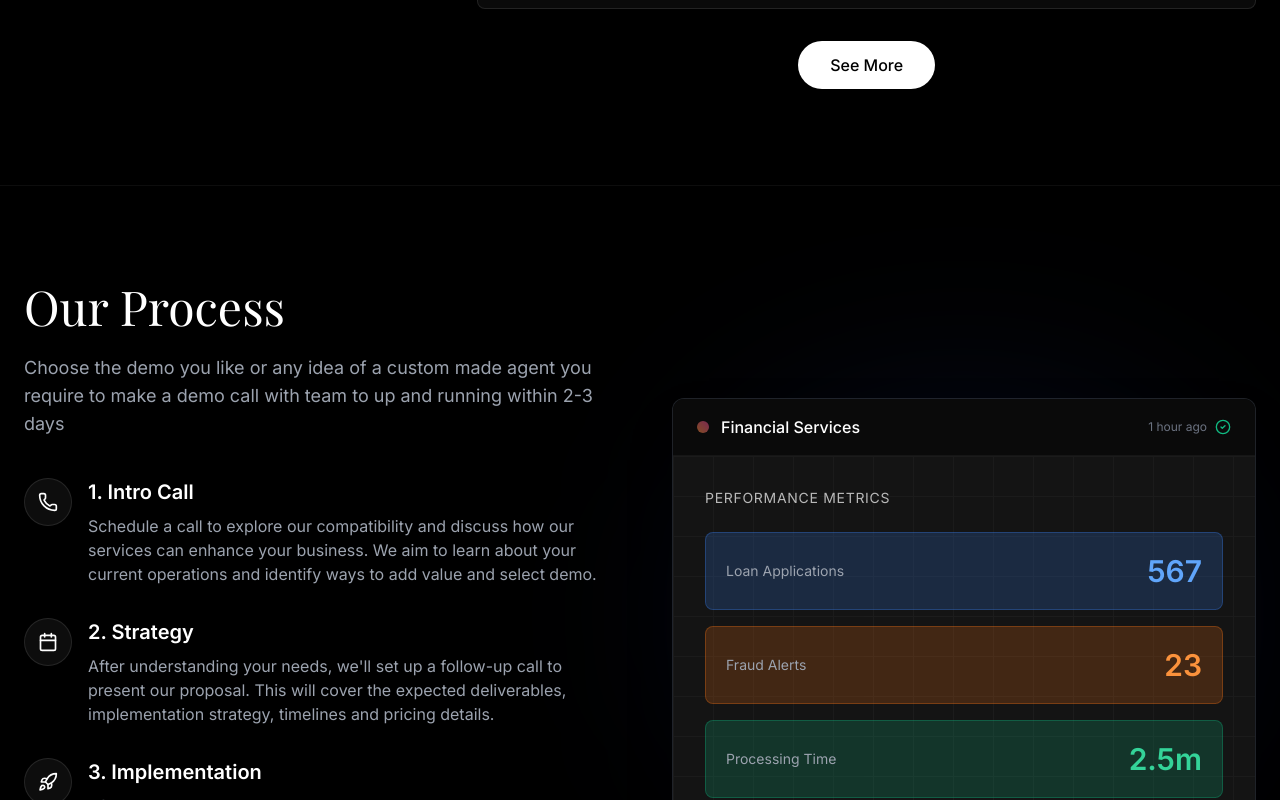
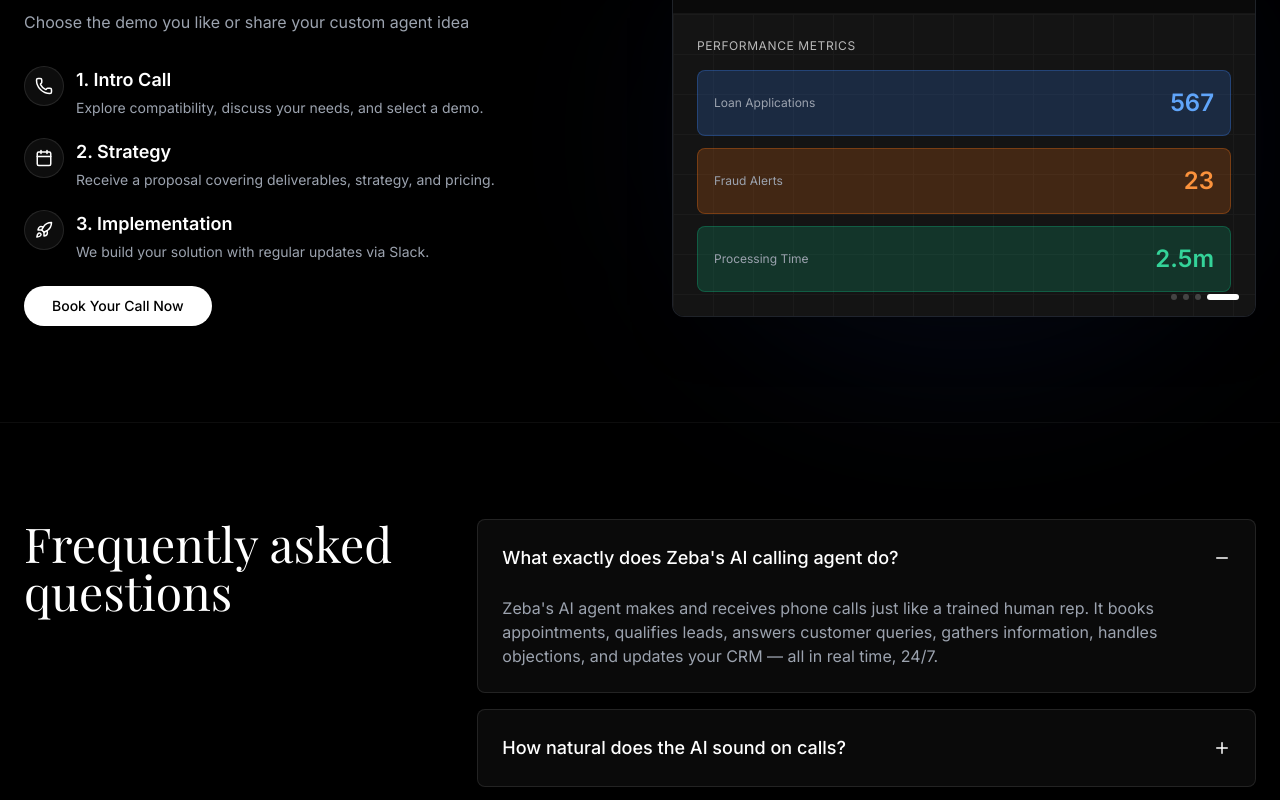
Before and after one commit to Owlflow-AI/Zeba-Website, a React (Vite) app: page / in a window 1280 px wide. Shown: the part 4640-5440 px from the top of the page. Built offline with nearby package versions, Linux system fonts and the light colour scheme; a web font is replaced by a local one.

Commit message:
Updated App.tsx

```diff
--- a/App.tsx
+++ b/App.tsx
@@ -31,12 +31,12 @@
         <div id="features">
           <Features />
         </div>
+        <div id="case-studies">
+          <CaseStudies />
+        </div>
+        <Process />
         <div id="faqs">
           <FAQ />
-        </div>
-        <Process />
-        <div id="case-studies">
-          <CaseStudies />
         </div>
         <div id="pricing">
           <Pricing />
--- a/components/Process.tsx
+++ b/components/Process.tsx
@@ -64,64 +64,64 @@
         {/* Left Content */}
         <div className="lg:w-1/2">
           <ScrollReveal>
-            <h2 className="font-serif text-3xl sm:text-4xl md:text-5xl text-white leading-tight mb-6">
+            <h2 className="font-serif text-3xl sm:text-4xl md:text-5xl text-white leading-tight mb-4">
               Our Process
             </h2>
-            <p className="text-gray-400 text-base sm:text-lg mb-8 sm:mb-10">
-              Choose the demo you like or any idea of a custom made agent you require to make a demo call with team to up and running within 2-3 days
+            <p className="text-gray-400 text-sm sm:text-base mb-6 sm:mb-8">
+              Choose the demo you like or share your custom agent idea
             </p>
           </ScrollReveal>
 
-          <div className="space-y-6 sm:space-y-8">
+          <div className="space-y-5">
             <ScrollReveal delay={100}>
-              <div className="flex gap-4 group">
-                <div className="flex-shrink-0 w-12 h-12 rounded-full bg-white/5 border border-white/10 flex items-center justify-center group-hover:bg-white/10 transition-colors">
-                  <Phone className="text-white" size={20} />
+              <div className="flex gap-3 group">
+                <div className="flex-shrink-0 w-10 h-10 rounded-full bg-white/5 border border-white/10 flex items-center justify-center group-hover:bg-white/10 transition-colors">
+                  <Phone className="text-white" size={18} />
                 </div>
                 <div>
-                  <h3 className="text-white font-semibold text-lg sm:text-xl mb-2">1. Intro Call</h3>
-                  <p className="text-gray-400 text-sm sm:text-base leading-relaxed">
-                    Schedule a call to explore our compatibility and discuss how our services can enhance your business. We aim to learn about your current operations and identify ways to add value and select demo.
+                  <h3 className="text-white font-semibold text-base sm:text-lg mb-1">1. Intro Call</h3>
+                  <p className="text-gray-400 text-xs sm:text-sm leading-relaxed">
+                    Explore compatibility, discuss your needs, and select a demo.
                   </p>
                 </div>
               </div>
             </ScrollReveal>
 
             <ScrollReveal delay={200}>
-              <div className="flex gap-4 group">
-                <div className="flex-shrink-0 w-12 h-12 rounded-full bg-white/5 border border-white/10 flex items-center justify-center group-hover:bg-white/10 transition-colors">
-                  <Calendar className="text-white" size={20} />
+              <div className="flex gap-3 group">
+                <div className="flex-shrink-0 w-10 h-10 rounded-full bg-white/5 border border-white/10 flex items-center justify-center group-hover:bg-white/10 transition-colors">
+                  <Calendar className="text-white" size={18} />
                 </div>
                 <div>
-                  <h3 className="text-white font-semibold text-lg sm:text-xl mb-2">2. Strategy</h3>
-                  <p className="text-gray-400 text-sm sm:text-base leading-relaxed">
-                    After understanding your needs, we'll set up a follow-up call to present our proposal. This will cover the expected deliverables, implementation strategy, timelines and pricing details.
+                  <h3 className="text-white font-semibold text-base sm:text-lg mb-1">2. Strategy</h3>
+                  <p className="text-gray-400 text-xs sm:text-sm leading-relaxed">
+                    Receive a proposal covering deliverables, strategy, and pricing.
                   </p>
                 </div>
               </div>
             </ScrollReveal>
 
             <ScrollReveal delay={300}>
-              <div className="flex gap-4 group">
-                <div className="flex-shrink-0 w-12 h-12 rounded-full bg-white/5 border border-white/10 flex items-center justify-center group-hover:bg-white/10 transition-colors">
-                  <Rocket className="text-white" size={20} />
+              <div className="flex gap-3 group">
+                <div className="flex-shrink-0 w-10 h-10 rounded-full bg-white/5 border border-white/10 flex items-center justify-center group-hover:bg-white/10 transition-colors">
+                  <Rocket className="text-white" size={18} />
                 </div>
                 <div>
-                  <h3 className="text-white font-semibold text-lg sm:text-xl mb-2">3. Implementation</h3>
-                  <p className="text-gray-400 text-sm sm:text-base leading-relaxed">
-                    After receiving your go-ahead, our team will start the process, ensuring you're updated throughout and maintaining close collaboration via our Slack channel.
+                  <h3 className="text-white font-semibold text-base sm:text-lg mb-1">3. Implementation</h3>
+                  <p className="text-gray-400 text-xs sm:text-sm leading-relaxed">
+                    We build your solution with regular updates via Slack.
                   </p>
                 </div>
               </div>
             </ScrollReveal>
 
             <ScrollReveal delay={400}>
-              <div className="mt-8">
+              <div className="mt-6">
                 <a
                   href="https://cal.com/rahulhakhla/owlflowai"
                   target="_blank"
                   rel="noopener noreferrer"
-                  className="inline-flex items-center gap-2 px-8 py-3 bg-white text-black font-medium rounded-full hover:bg-gray-200 transition-colors"
+                  className="inline-flex items-center gap-2 px-7 py-2.5 bg-white text-black font-medium rounded-full hover:bg-gray-200 transition-colors text-sm"
                 >
                   Book Your Call Now
                 </a>
@@ -155,7 +155,7 @@
                 </div>
 
                 {/* Content Area */}
-                <div className="p-4 sm:p-6 md:p-8 bg-[#141414] relative min-h-[300px] sm:min-h-[350px]">
+                <div className="p-4 sm:p-5 md:p-6 bg-[#141414] relative min-h-[280px] sm:min-h-[300px]">
                   {/* Background Grid */}
                   <div
                     className="absolute inset-0 z-0 opacity-[0.03]"
@@ -166,22 +166,22 @@
                   ></div>
 
                   {/* Stats Cards */}
-                  <div className="relative z-10 space-y-4">
-                    <div className="mb-6">
-                      <h3 className="text-white/70 text-xs sm:text-sm uppercase tracking-wider mb-4">Performance Metrics</h3>
+                  <div className="relative z-10 space-y-3">
+                    <div className="mb-4">
+                      <h3 className="text-white/70 text-xs uppercase tracking-wider mb-3">Performance Metrics</h3>
                     </div>
 
                     {visuals[activeVisual].stats.map((stat, index) => (
                       <div
                         key={index}
-                        className={`bg-[#1C1C1C] rounded-lg border ${getColorClasses(stat.color)} p-4 sm:p-5 transition-all duration-500 hover:scale-[1.02]`}
+                        className={`bg-[#1C1C1C] rounded-lg border ${getColorClasses(stat.color)} p-3 sm:p-4 transition-all duration-500 hover:scale-[1.02]`}
                         style={{
                           animation: `slideIn 0.5s ease-out ${index * 0.1}s both`
                         }}
                       >
                         <div className="flex items-center justify-between">
-                          <span className="text-gray-400 text-xs sm:text-sm">{stat.label}</span>
-                          <span className={`text-xl sm:text-2xl md:text-3xl font-bold ${stat.color === 'emerald' ? 'text-emerald-400' : stat.color === 'blue' ? 'text-blue-400' : 'text-orange-400'}`}>
+                          <span className="text-gray-400 text-xs">{stat.label}</span>
+                          <span className={`text-lg sm:text-xl md:text-2xl font-bold ${stat.color === 'emerald' ? 'text-emerald-400' : stat.color === 'blue' ? 'text-blue-400' : 'text-orange-400'}`}>
                             {stat.value}
                           </span>
                         </div>
@@ -190,7 +190,7 @@
                   </div>
 
                   {/* Progress Indicator */}
-                  <div className="absolute bottom-4 sm:bottom-6 right-4 sm:right-6 flex gap-1.5">
+                  <div className="absolute bottom-3 sm:bottom-4 right-3 sm:right-4 flex gap-1.5">
                     {visuals.map((_, index) => (
                       <div
                         key={index}
```
